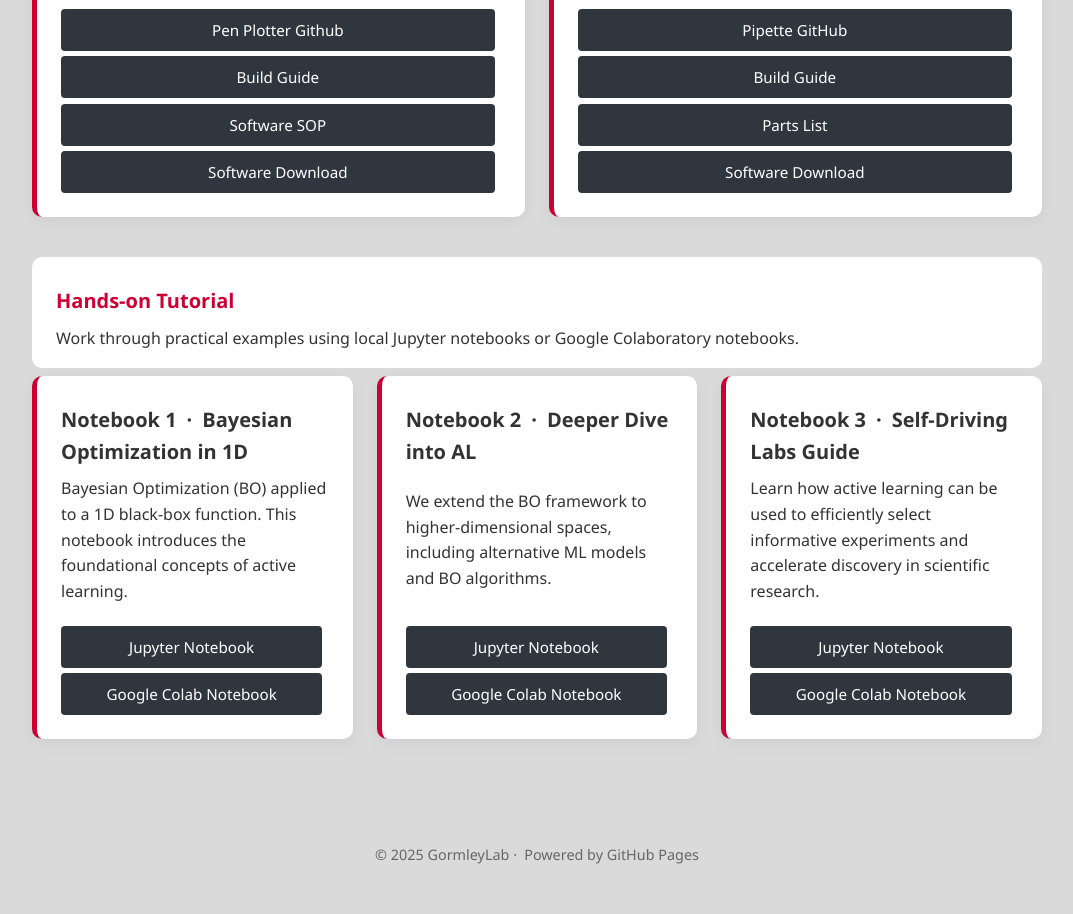
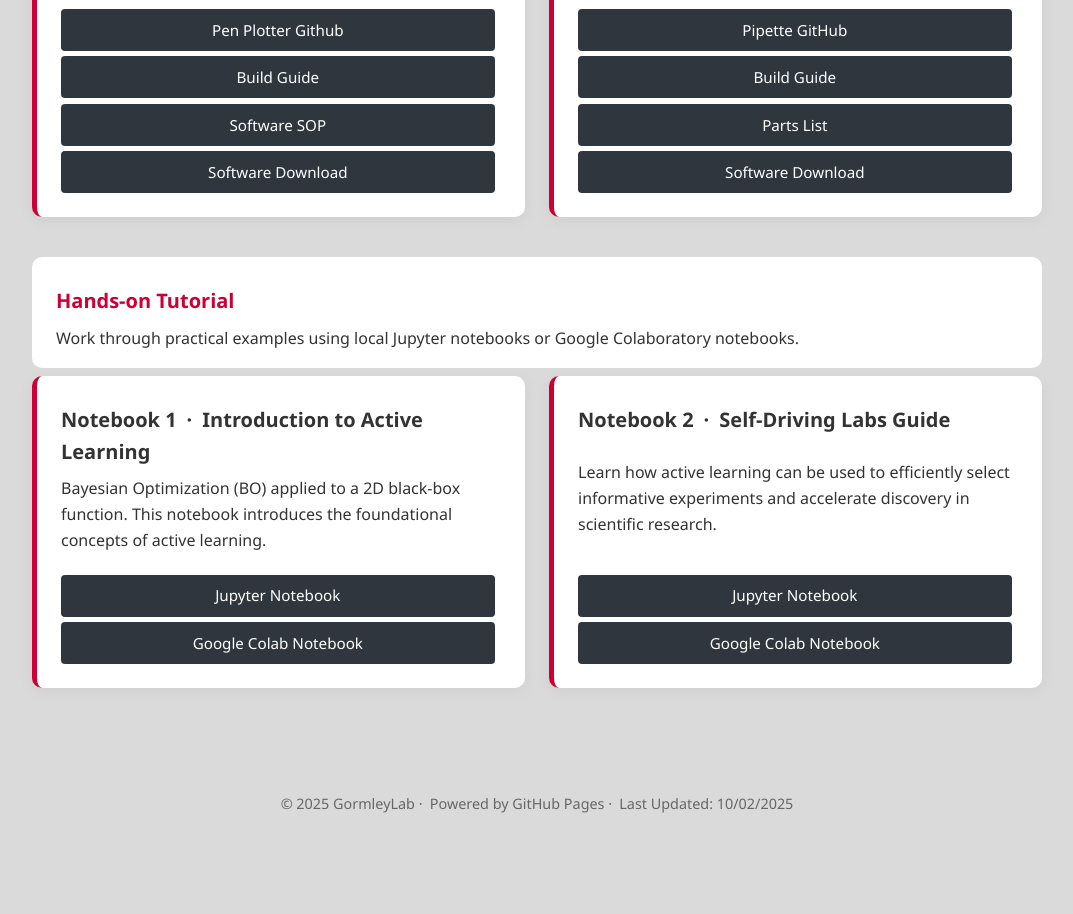
Before and after one commit to GormleyLab/SDLGuide, a plain HTML site: page index.html in a window 1280 px wide. Shown: the part 720-1634 px from the top of the page, without its empty margins (103-1176 px from the left). After the commit the page ends 1583 px from the top, so only its background shows below. Drawn offline with Linux system fonts and the light colour scheme.

Commit message:
modified:   Pen Plotter Liquid Handler/README.md 	modified:   Pipette-Liquid-Handler 	modified:   README.md 	modified:   index.html

```diff
--- a/index.html
+++ b/index.html
@@ -231,38 +231,28 @@
 
       <!-- Section 1 -->
       <section class="card">
-        <h2>Notebook 1 · Bayesian Optimization in 1D</h2>
-        <p>Bayesian Optimization (BO) applied to a 1D black-box function. This notebook introduces the foundational concepts of active learning.</p>
+        <h2>Notebook 1 · Introduction to Active Learning</h2>
+        <p>Bayesian Optimization (BO) applied to a 2D black-box function. This notebook introduces the foundational concepts of active learning.</p>
         <div>
           <a class="btn" href="https://github.com/GormleyLab/SDLGuide/blob/main/Hands-on%20Tutorial/Notebook%201%20AL%20Tutorial.ipynb" target="_blank">Jupyter Notebook</a>
-          <a class="btn" href="https://colab.research.google.com/drive/1HWmH9MWTMZdKwnAnPI8uRKf-M2bmEdP1?usp=sharing" target="_blank">Google Colab Notebook</a>
+          <a class="btn" href="https://colab.research.google.com/drive/1bBl2bTz1-Y4bTuPBKBZ19CbYj2Hosa-n?usp=sharing" target="_blank">Google Colab Notebook</a>
         </div>
       </section>
 
       <!-- Section 2 -->
       <section class="card">
-        <h2>Notebook 2 · Deeper Dive into AL</h2>
-        <p>We extend the BO framework to higher-dimensional spaces, including alternative ML models and BO algorithms.</p>
-        <div>
-          <a class="btn" href="https://github.com/GormleyLab/SDLGuide/blob/main/Hands-on%20Tutorial/Notebook%202%20AL%20Tutorial.ipynb" target="_blank">Jupyter Notebook</a>
-          <a class="btn" href="https://colab.research.google.com/drive/1CuREJpQR0Uxt8lq8H5LZ2jN2B_QdFqM9?usp=sharing" target="_blank">Google Colab Notebook</a>
-        </div>
-      </section>
-
-      <!-- Section 3 -->
-      <section class="card">
-        <h2>Notebook 3 · Self-Driving Labs Guide</h2>
+        <h2>Notebook 2 · Self-Driving Labs Guide</h2>
         <p>Learn how active learning can be used to efficiently select informative experiments and accelerate discovery in scientific research.</p>
         <div>
-          <a class="btn" href="https://github.com/GormleyLab/SDLGuide/blob/main/Hands-on%20Tutorial/Notebook%203%20AL%20Tutorial.ipynb" target="_blank">Jupyter Notebook</a>
-          <a class="btn" href="https://colab.research.google.com/drive/14Nw_gE-SIrsgHUsUrfbCWDm2CzCKPdLr?usp=sharing" target="_blank">Google Colab Notebook</a>
+          <a class="btn" href="https://github.com/GormleyLab/SDLGuide/blob/main/Hands-on%20Tutorial/Notebook%202%20-%20SDL%20Tutorial.ipynb" target="_blank">Jupyter Notebook</a>
+          <a class="btn" href="https://colab.research.google.com/drive/1ZPV6cRpGM88QMxzig-_tydrwvuxpjUa8?usp=sharing" target="_blank">Google Colab Notebook</a>
         </div>
       </section>
     </div>
   </main>
 
   <footer>
-    © 2025 GormleyLab · Powered by GitHub Pages
+    © 2025 GormleyLab · Powered by GitHub Pages · Last Updated: 10/02/2025
   </footer>
 </body>
 </html>
```
Also changed, not shown: 2 other files.
